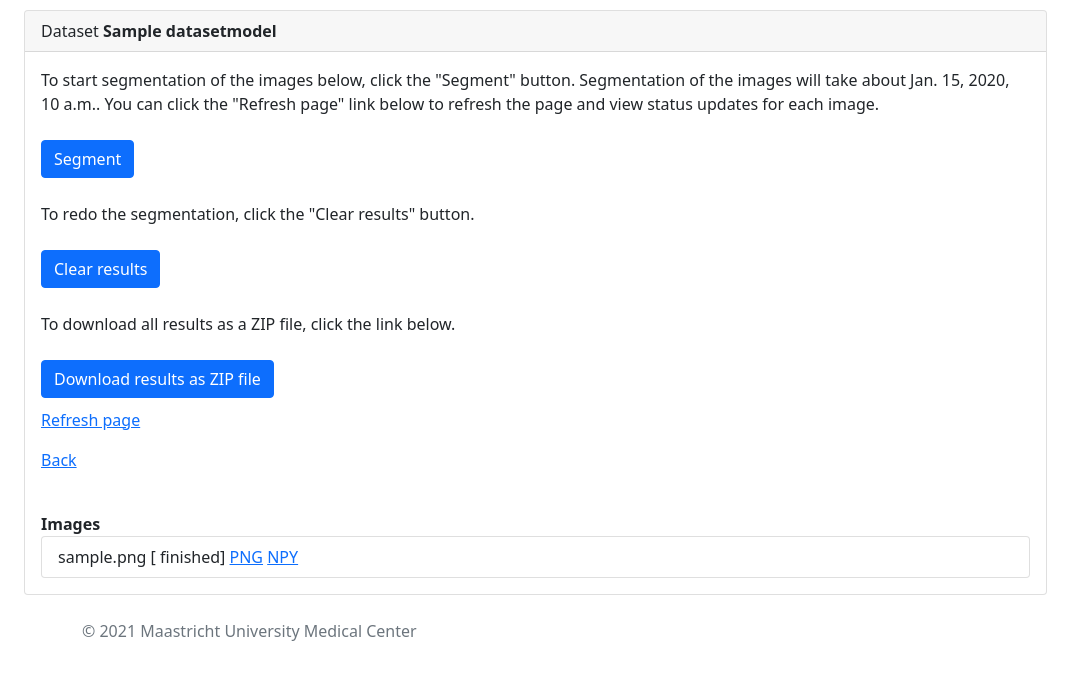
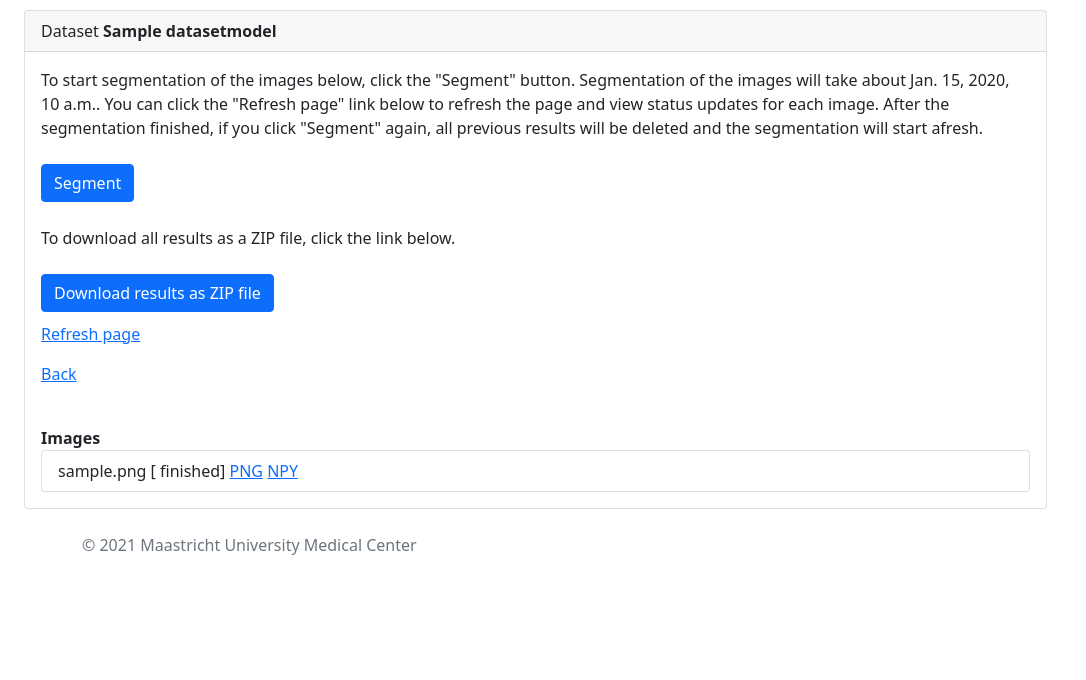
Before and after one commit to rbrecheisen/l3autoseg-old, a Django app: template src/l3autoseg/app/templates/dataset.html in a window 1280 px wide. Shown: the part 58-738 px from the top of the page, without its empty margins (0-1086 px from the left). Run offline with Django 3.2, Linux system fonts and the light colour scheme; tables that the repository leaves empty hold one stand-in row (values such as "Sample post"); the template is opened without the code that fills it: values that come from a table or form of the project are taken from there, most other values are stand-ins (such as "Sample title", 1, 10 or a date in 2020).

Commit message:
Segmentation run clears previous results first

```diff
--- a/src/l3autoseg/app/templates/dataset.html
+++ b/src/l3autoseg/app/templates/dataset.html
@@ -9,17 +9,12 @@
                     {% if images %}
                         To start segmentation of the images below, click the "Segment" button. Segmentation
                         of the images will take about {{ time_req }}. You can click the "Refresh page"
-                        link below to refresh the page and view status updates for each image.<br>
+                        link below to refresh the page and view status updates for each image. After the
+                        segmentation finished, if you click "Segment" again, all previous results will be
+                        deleted and the segmentation will start afresh.<br>
                         <br>
                         <a href="/datasets/{{ dataset.id }}?action=segment">
                             <button class="btn btn-primary">Segment</button>
-                        </a>
-                        <br>
-                        <br>
-                        To redo the segmentation, click the "Clear results" button.<br>
-                        <br>
-                        <a href="/datasets/{{ dataset.id }}?action=clear">
-                            <button class="btn btn-primary">Clear results</button>
                         </a>
                         <br>
                         <br>
```
Also changed, not shown: src/l3autoseg/app/views.py (+3 -6 lines).
